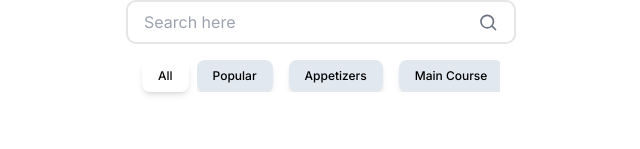
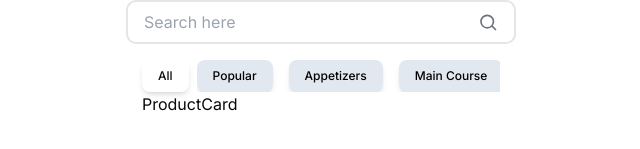
Before and after one commit to jmmaglonzo/E-MENU-FE, a Next.js app: page / in a window 1280 px wide. Shown: the part 171-320 px from the top of the page, without its empty margins (319-959 px from the left). Built offline with nearby package versions, Linux system fonts and the light colour scheme; no server answers.

Commit message:
feat: add product card for testing

```diff
--- a/src/app/(main)/page.tsx
+++ b/src/app/(main)/page.tsx
@@ -1,3 +1,9 @@
+import ProductCard from "@/components/Card/ProductCard";
+
 export default function Home() {
-  return <main></main>;
+  return (
+    <main className="container">
+      <ProductCard />
+    </main>
+  );
 }
```
